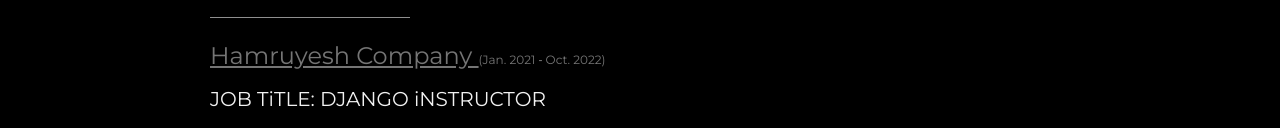
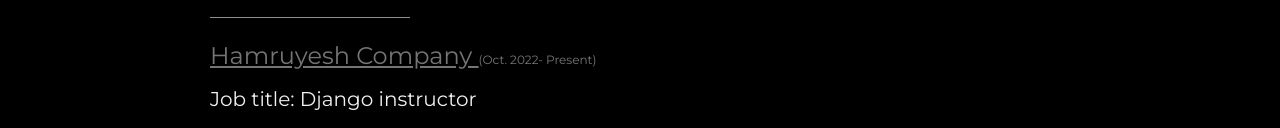
Before and after one commit to r-dehghani/r-dehghani.github.io, a plain HTML site: page index.html in a window 1280 px wide. Shown: the part 824-952 px from the top of the page. Drawn offline with nearby package versions, Linux system fonts and the light colour scheme.

Commit message:
Update index.html

```diff
--- a/index.html
+++ b/index.html
@@ -186,8 +186,8 @@
   <div class="w3-padding-32 w3-content w3-padding-32" id="job_exprience">
     <h2 class="w3-text-light-grey">Work Experience</h2>
     <hr style="width:200px" class="w3-opacity">
-    <h3 class=" w3-text-grey"><a href="https://hamruyesh.com/">Hamruyesh Company </a><span class="w3-small">(Jan. 2021 ‑ Oct. 2022)</span> </h3>
-    <h4 class="w3-text-light-grey">JOB TiTLE: DJANGO iNSTRUCTOR</h4>
+    <h3 class=" w3-text-grey"><a href="https://hamruyesh.com/">Hamruyesh Company </a><span class="w3-small">(Oct. 2022- Present)</span> </h3>
+    <h4 class="w3-text-light-grey">Job title: Django instructor</h4>
     <div class="w3-row-padding" style="margin:0 -16px">
       <div class=" w3-margin-bottom w3-content  w3-text-grey">
             <p>As an instructor I start teaching Django framework by example for students. This course will be continuing for about 6 season.</p>
```
